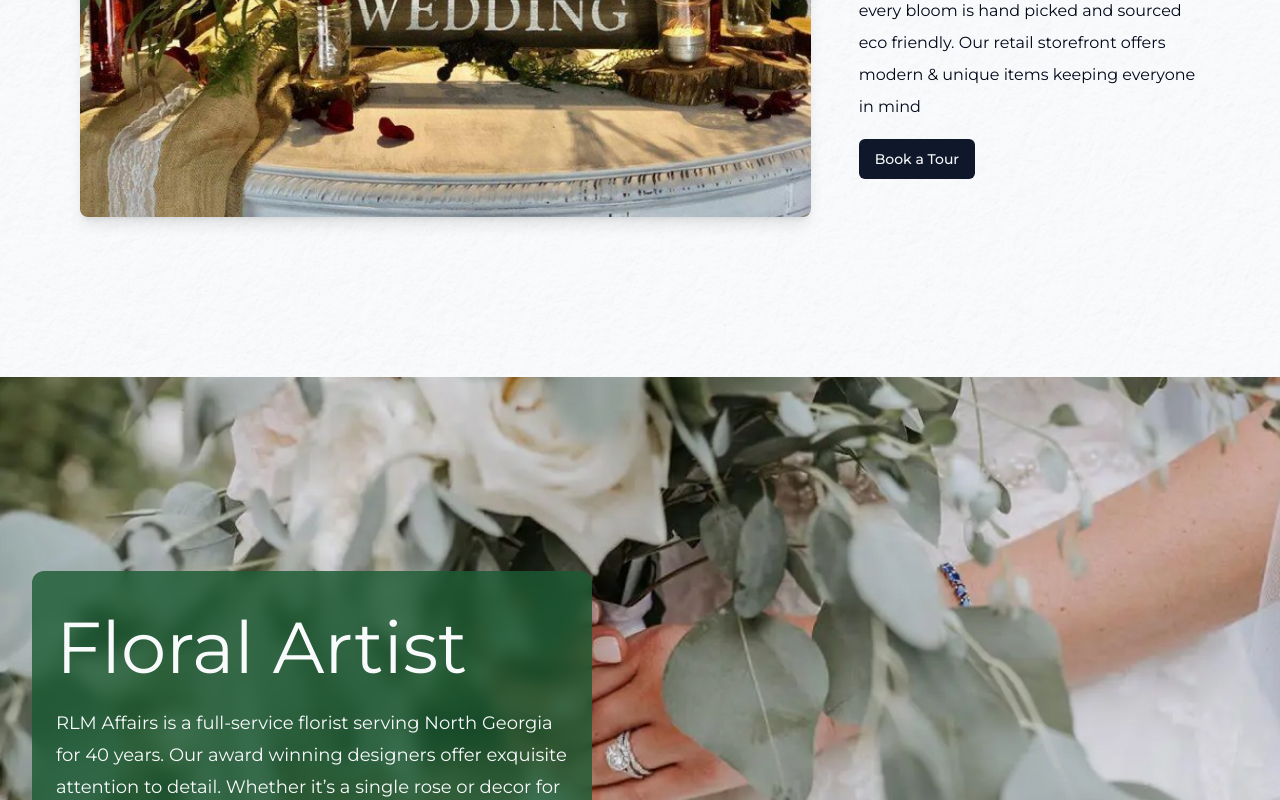
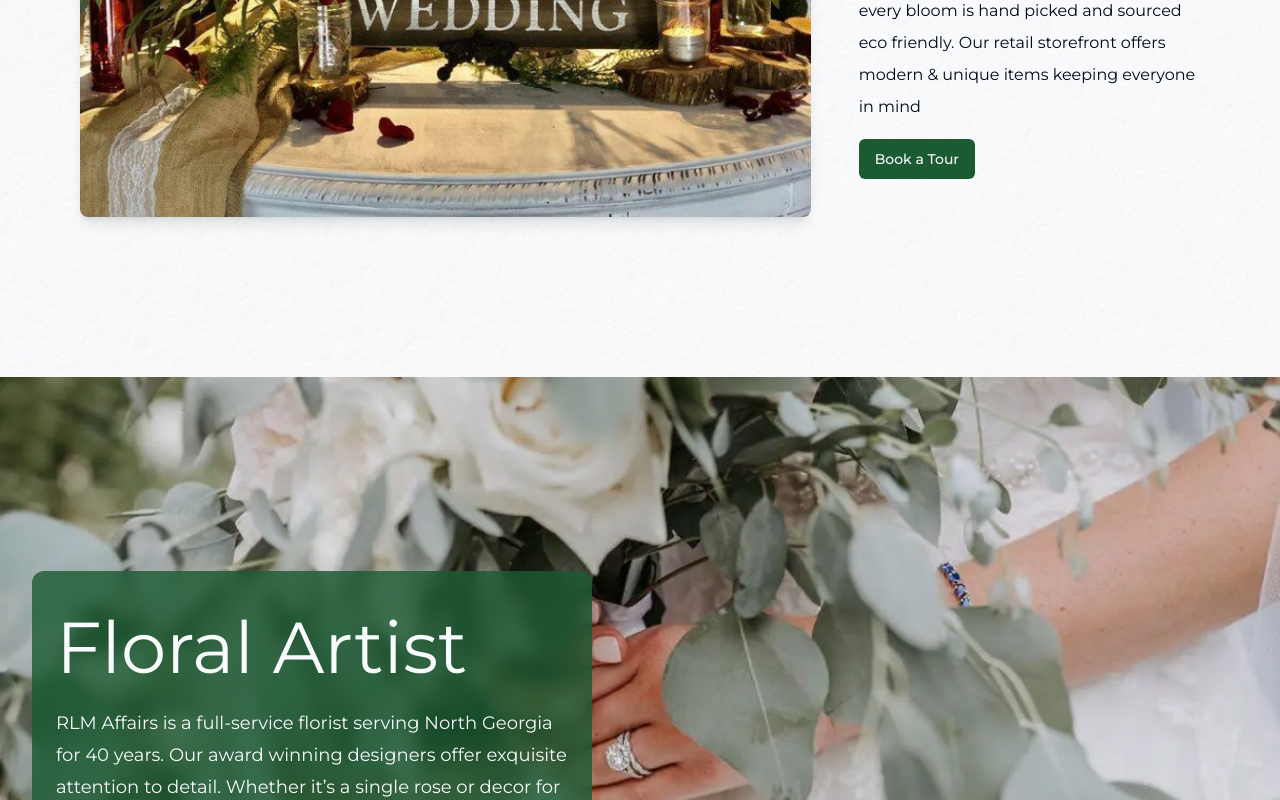
Before and after one commit to Dillonzellis/rlmaffairs-v2, a Next.js app: page / in a window 1280 px wide. Shown: the part 2740-3540 px from the top of the page. Built offline with nearby package versions, Linux system fonts and the light colour scheme.

Commit message:
style: change default button to branding green

```diff
--- a/src/components/ui/button.tsx
+++ b/src/components/ui/button.tsx
@@ -9,7 +9,8 @@ const buttonVariants = cva(
   {
     variants: {
       variant: {
-        default: "bg-primary text-primary-foreground hover:bg-primary/90",
+        default:
+          "bg-brandingGreen-400 text-primary-foreground hover:bg-brandingGreen-400/90",
         destructive:
           "bg-destructive text-destructive-foreground hover:bg-destructive/90",
         outline:
```
Also changed, not shown: src/app/globals.css (line endings or trailing spaces).
